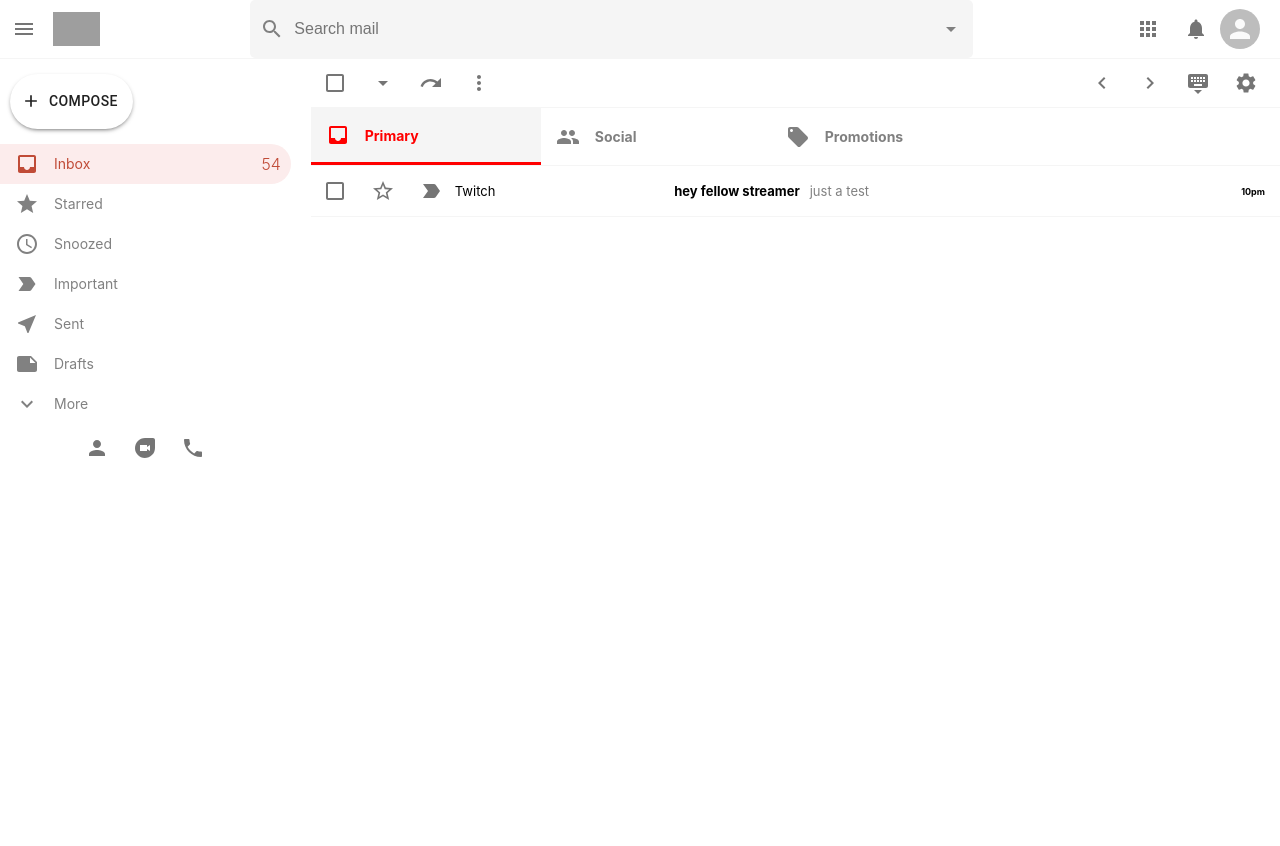
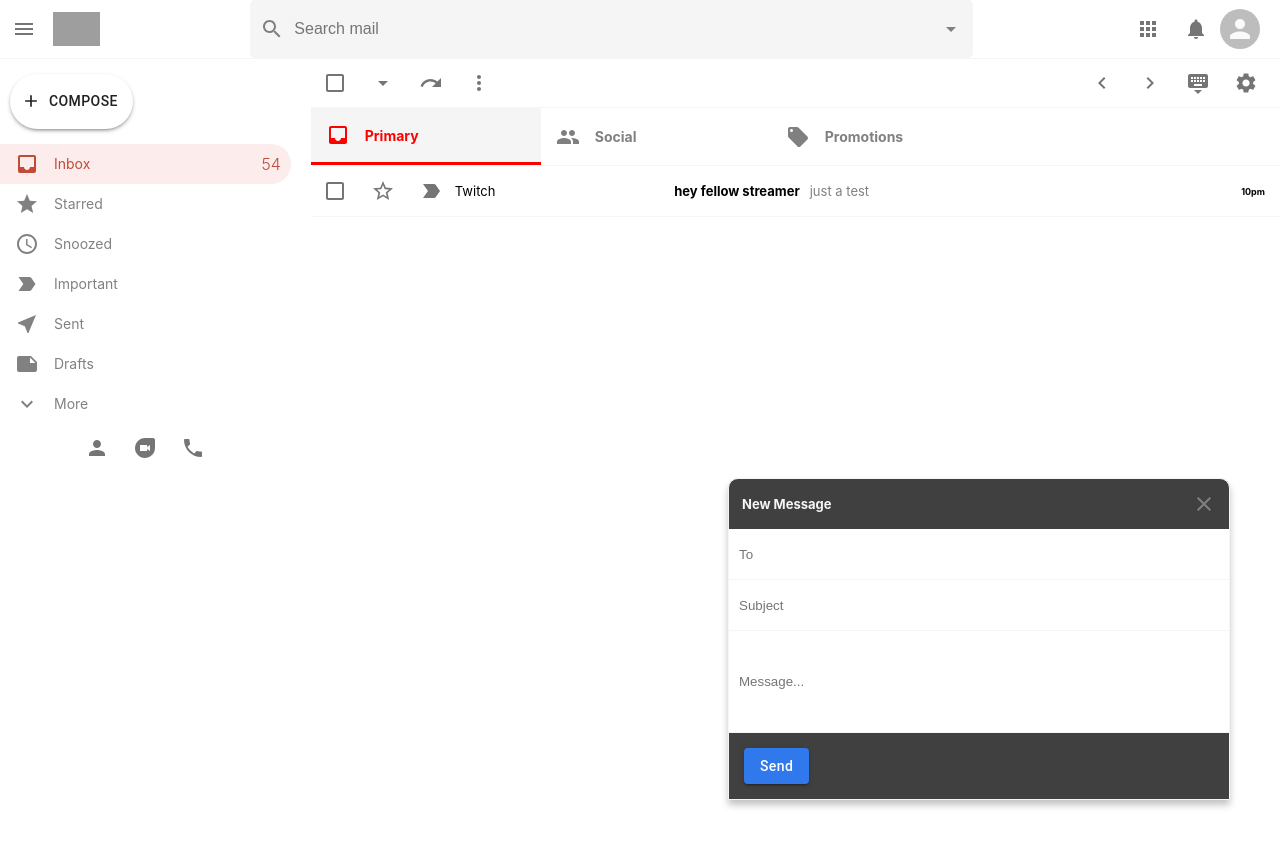
Before and after one commit to notGonim/gmail-clone, a React (Create React App) app: page / in a window 1280 px wide. Shown: the top 846 px of the page. Built offline with nearby package versions, Linux system fonts and the light colour scheme; grey boxes are pictures that could not be loaded.

Commit message:
Done: with send mail component

```diff
--- a/package.json
+++ b/package.json
@@ -11,8 +11,12 @@
     "node-sass": "^4.14.1",
     "react": "^17.0.1",
     "react-dom": "^17.0.1",
+    "react-hook-form": "^6.14.2",
+    "react-redux": "^7.2.2",
     "react-router-dom": "^5.2.0",
     "react-scripts": "4.0.1",
+    "redux": "^4.0.5",
+    "redux-thunk": "^2.3.0",
     "web-vitals": "^0.2.4"
   },
   "scripts": {
--- a/src/App.js
+++ b/src/App.js
@@ -6,6 +6,7 @@ import { Sidebar } from './components/sidebar/Sidebar';
 import { BrowserRouter as Router, Route, Switch } from 'react-router-dom';
 import { Mail } from './components/mail/Mail';
 import { EmailList } from './components/mailList/EmailList';
+import { SendMail } from './components/sendmail/SendMail';
 
 function App() {
   return (
@@ -21,6 +22,7 @@ function App() {
             <Route path="/" exact component={EmailList} />
           </Switch>
         </div>
+        <SendMail />
       </div>
     </Router>
   );
--- /dev/null
+++ b/src/components/sendmail/SendMail.js
@@ -0,0 +1,43 @@
+import React from 'react'
+import './sendMail.scss'
+import CloseIcon from '@material-ui/icons/Close';
+import { Button } from '@material-ui/core';
+import { useForm } from 'react-hook-form';
+export const SendMail = () => {
+
+    const { register, handleSubmit, watch, errors } = useForm()
+
+    const onSubmit = (data) => {
+        console.log(data)
+    }
+    return (
+        <div className="sendMail">
+            <div className="sendMailHeader">
+                <h3>New Message</h3>
+                <CloseIcon className="sendMail_close" />
+            </div>
+            <form onSubmit={handleSubmit(onSubmit)} >
+                <input type="text" placeholder="To" name="to"
+                    ref={register({ required: true })} />
+                {errors.to && <p className="sendMail_error">To is Required</p>}
+                <input type="text" placeholder="Subject" name="subject"
+                    ref={register({ required: true })} />
+                {errors.subject && <p className="sendMail_error">Subject is Required</p>}
+
+
+                <input type="text" placeholder="Message..." name="message"
+                    ref={register({ required: true })}
+                    className="sendMail_message" />
+                {errors.message && <p className="sendMail_error">Message is Required</p>}
+
+
+
+                <div className="sendMail_options">
+                    <Button variant="contained" color="primary"
+                        type="submit"
+                        className="sendMail_send">Send</Button>
+                </div>
+            </form>
+        </div>
+    )
+}
--- /dev/null
+++ b/src/components/sendmail/sendMail.scss
@@ -0,0 +1,59 @@
+.sendMail {
+  position: absolute;
+  bottom: 0px;
+  right: 50px;
+  background-color: #404040;
+  width: 40%;
+  height: 40%;
+  max-width: 500px;
+  border-top-left-radius: 10px;
+  border-top-right-radius: 10px;
+  display: flex;
+  flex-direction: column;
+  border: 1px solid whitesmoke;
+  box-shadow: 0px 5px 7px 0px rgba(0, 0, 0, 0.24);
+  form {
+    display: flex;
+    flex: 1;
+    flex-direction: column;
+    input {
+      height: 30px;
+      padding: 10px;
+      border: none;
+      outline: none;
+      border-bottom: 1px solid whitesmoke;
+    }
+  }
+}
+
+.sendMailHeader {
+  padding: 13px;
+  display: flex;
+  justify-content: space-between;
+  align-items: center;
+  color: gray;
+  h3 {
+    font-size: 13px;
+    color: whitesmoke;
+  }
+}
+
+.sendMail_send {
+  background-color: #3079ed !important;
+  text-transform: capitalize !important;
+  margin: 15px !important;
+}
+
+.sendMail_close {
+  cursor: pointer;
+}
+.sendMail_message {
+  flex: 1;
+}
+
+.sendMail_error {
+  background-color: white;
+  color: red;
+  text-align: right;
+  padding: 2px;
+}
--- a/src/index.js
+++ b/src/index.js
@@ -4,9 +4,26 @@ import './index.css';
 import App from './App';
 import reportWebVitals from './reportWebVitals';
 
+import { createStore, applyMiddleware, compose } from "redux";
+import rootReducer from './reducers/index';
+import { Provider } from "react-redux";
+import thunk from "redux-thunk";
+
+
+const composeEnchancer = window.__REDUX_DEVTOOLS_EXTENSION_COMPOSE__ || compose;
+
+
+const store = createStore(
+  rootReducer,
+  composeEnchancer(applyMiddleware(thunk))
+);
+
+
 ReactDOM.render(
   <React.StrictMode>
-    <App />
+    <Provider store={store}>
+      <App />
+    </Provider>
   </React.StrictMode>,
   document.getElementById('root')
 );
--- /dev/null
+++ b/src/reducers/index.js
@@ -0,0 +1,9 @@
+import { combineReducers } from "redux";
+import MailReducer from "./mailReducer";
+
+
+const rootReducer = combineReducers({
+    mail: MailReducer
+});
+
+export default rootReducer;
--- /dev/null
+++ b/src/reducers/mailReducer.js
@@ -0,0 +1,25 @@
+const intialState = {
+    sendMessageIsOpen: false
+}
+
+
+const MailReducer = (state = intialState, action) => {
+    switch (action.type) {
+        case 'OPENMESSAGE':
+            return {
+                ...state,
+                sendMessageIsOpen: action.payLoad.mailOpen,
+            };
+        case 'CLOSEMESSAGE':
+            return {
+                ...state,
+                sendMessageIsOpen: action.payLoad.mailOpen
+            }
+
+        default:
+            return { ...state };
+    }
+}
+
+
+export default MailReducer
```
Also changed, not shown: src/actions/mailActions.js (added, +23 -0 lines), 2 other files (tests, documents, lock files or other folders).
